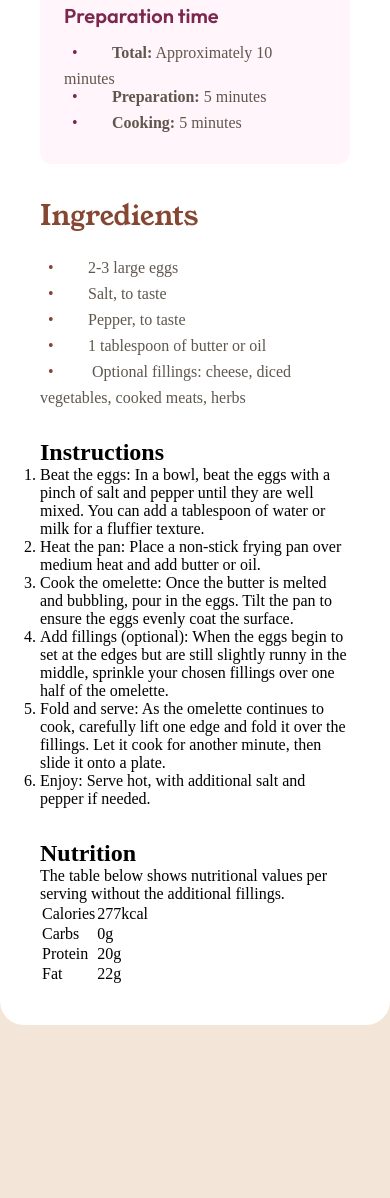
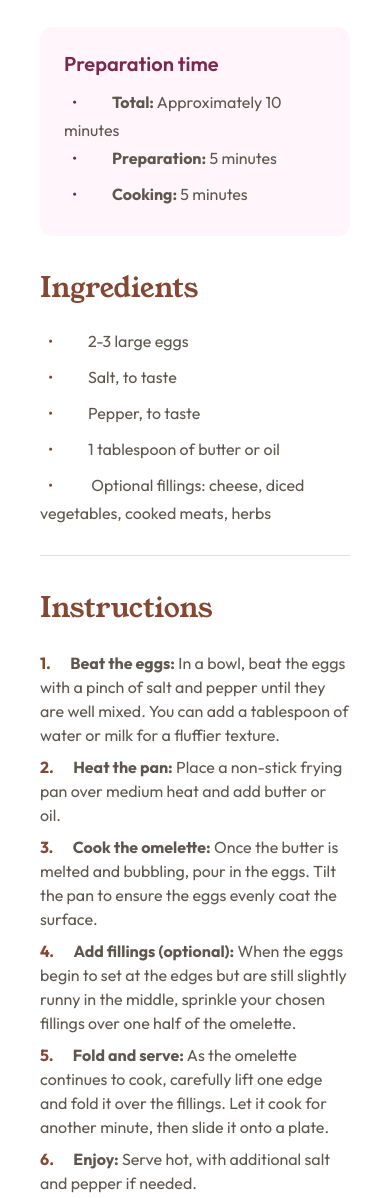
Before and after one commit to pattcaroline/frontend-mentor, a plain HTML site: page week4/recipe-page-main/index.html in a window 390 px wide. Shown: the part 700-1898 px from the top of the page. Before the commit the page ends 1725 px from the top, so only its background shows below. Drawn offline with Linux system fonts and the light colour scheme.

Commit message:
Add files via upload
Desktop styling finished. Still need to work on mobile styling.

```diff
--- a/week4/recipe-page-main/index.html
+++ b/week4/recipe-page-main/index.html
@@ -56,30 +56,32 @@
           <h2>Instructions</h2>
           <ol>
             <li>
-              Beat the eggs: In a bowl, beat the eggs with a pinch of salt and
-              pepper until they are well mixed. You can add a tablespoon of
-              water or milk for a fluffier texture.
+              <strong>Beat the eggs:</strong> In a bowl, beat the eggs with a
+              pinch of salt and pepper until they are well mixed. You can add a
+              tablespoon of water or milk for a fluffier texture.
             </li>
             <li>
-              Heat the pan: Place a non-stick frying pan over medium heat and
-              add butter or oil.
+              <strong>Heat the pan:</strong> Place a non-stick frying pan over
+              medium heat and add butter or oil.
             </li>
             <li>
-              Cook the omelette: Once the butter is melted and bubbling, pour in
-              the eggs. Tilt the pan to ensure the eggs evenly coat the surface.
+              <strong>Cook the omelette:</strong> Once the butter is melted and
+              bubbling, pour in the eggs. Tilt the pan to ensure the eggs evenly
+              coat the surface.
             </li>
             <li>
-              Add fillings (optional): When the eggs begin to set at the edges
-              but are still slightly runny in the middle, sprinkle your chosen
-              fillings over one half of the omelette.
+              <strong>Add fillings (optional):</strong> When the eggs begin to
+              set at the edges but are still slightly runny in the middle,
+              sprinkle your chosen fillings over one half of the omelette.
             </li>
             <li>
-              Fold and serve: As the omelette continues to cook, carefully lift
-              one edge and fold it over the fillings. Let it cook for another
-              minute, then slide it onto a plate.
+              <strong>Fold and serve:</strong> As the omelette continues to
+              cook, carefully lift one edge and fold it over the fillings. Let
+              it cook for another minute, then slide it onto a plate.
             </li>
             <li>
-              Enjoy: Serve hot, with additional salt and pepper if needed.
+              <strong>Enjoy:</strong> Serve hot, with additional salt and pepper
+              if needed.
             </li>
           </ol>
         </section>
--- a/week4/recipe-page-main/styles.css
+++ b/week4/recipe-page-main/styles.css
@@ -13,7 +13,7 @@
   --rose-50: hsl(330, 100%, 98%);
 
   /* FONT FAMILIES and WEIGHTS */
-  --text-preset-1: "Young Serif", serif;
+  --text-preset-1: "Young Serif", sans-serif;
   --text-preset-1-regular: 400;
   --text-preset-3: "Outfit", sans-serif;
   --text-preset-3-regular: 400;
@@ -90,9 +90,11 @@ body {
 }
 
 .recipe-info p {
-  font-weight: var(--text-preset-1-regular);
+  font-family: var(--text-preset-3);
+  font-weight: var(--text-preset-3-regular);
   font-size: var(--font-size-paragraph);
   color: var(--stone-600);
+  line-height: 1.5rem;
 }
 
 /* PREPARATION TIME */
@@ -113,9 +115,13 @@ body {
 }
 
 .prep-time ul {
+  display: flex;
+  flex-direction: column;
+  gap: 8px;
   list-style: none; /* remove all style from ul list */
   padding-left: 0;
   color: var(--stone-600);
+  font-family: var(--text-preset-3);
 }
 
 .prep-time ul li::before {
@@ -127,9 +133,17 @@ body {
   margin-bottom: 8px;
 }
 
-/* INGREDIENTS */
+/* h2 HEADING Ingredients, instruction and nutrition */
 
-.ingredients h2 {
+.ingredients,
+.instructions {
+  border-bottom: 1px solid var(--stone-150);
+  padding-bottom: 32px;
+}
+
+.ingredients h2,
+.instructions h2,
+.nutrition h2 {
   font-family: var(--text-preset-1);
   font-weight: var(--text-preset-1-regular);
   font-size: 28px;
@@ -137,9 +151,15 @@ body {
   margin-bottom: 24px;
 }
 
+/* INGREDIENTS UNORDERED LIST*/
+
 .ingredients ul {
+  display: flex;
+  flex-direction: column;
+  gap: 8px;
   list-style: none;
   padding-left: 0;
+  font-family: var(--text-preset-3);
   color: var(--stone-600);
 }
 
@@ -151,3 +171,58 @@ body {
   color: var(--brown-800);
   width: 40px;
 }
+
+/* INSTRUCTION ORDERED LIST */
+
+.instructions ol {
+  display: flex;
+  flex-direction: column;
+  gap: 8px;
+  list-style: none;
+  counter-reset: item;
+  padding: 0;
+  font-family: var(--text-preset-3);
+  color: var(--stone-600);
+  line-height: 1.5rem;
+}
+
+.instructions ol li {
+  counter-increment: item;
+}
+
+.instructions ol li::before {
+  content: counter(item) ".";
+  margin-right: 16px;
+  color: var(--brown-800);
+  font-weight: var(--text-preset-3-bold);
+}
+
+/* NUTRITION TABLE */
+.nutrition p {
+  margin-bottom: 24px;
+}
+
+.nutrition p,
+.nutrition tbody td {
+  font-family: var(--text-preset-3);
+  font-size: var(--font-size-paragraph);
+  font-weight: var(--text-preset-3-regular);
+  color: var(--stone-600);
+}
+
+.nutrition table {
+  width: 100%;
+  border-collapse: separate;
+  border-spacing: 0 12px;
+}
+
+.nutrition td:last-child {
+  font-weight: var(--text-preset-3-bold);
+  color: var(--brown-800);
+  text-align: left;
+}
+
+.nutrition tbody td {
+  padding: 0 0 12px 32px;
+  border-bottom: 1px solid var(--stone-150);
+}
```
